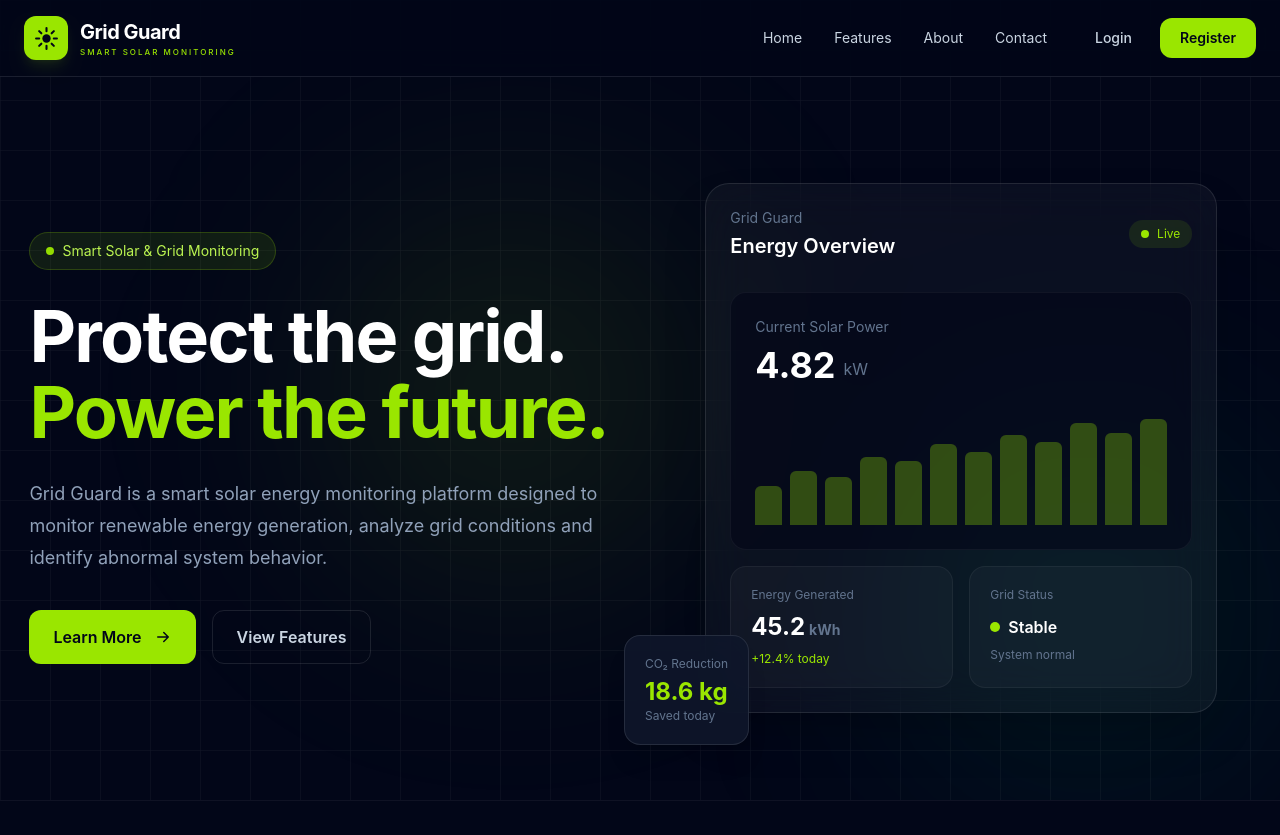
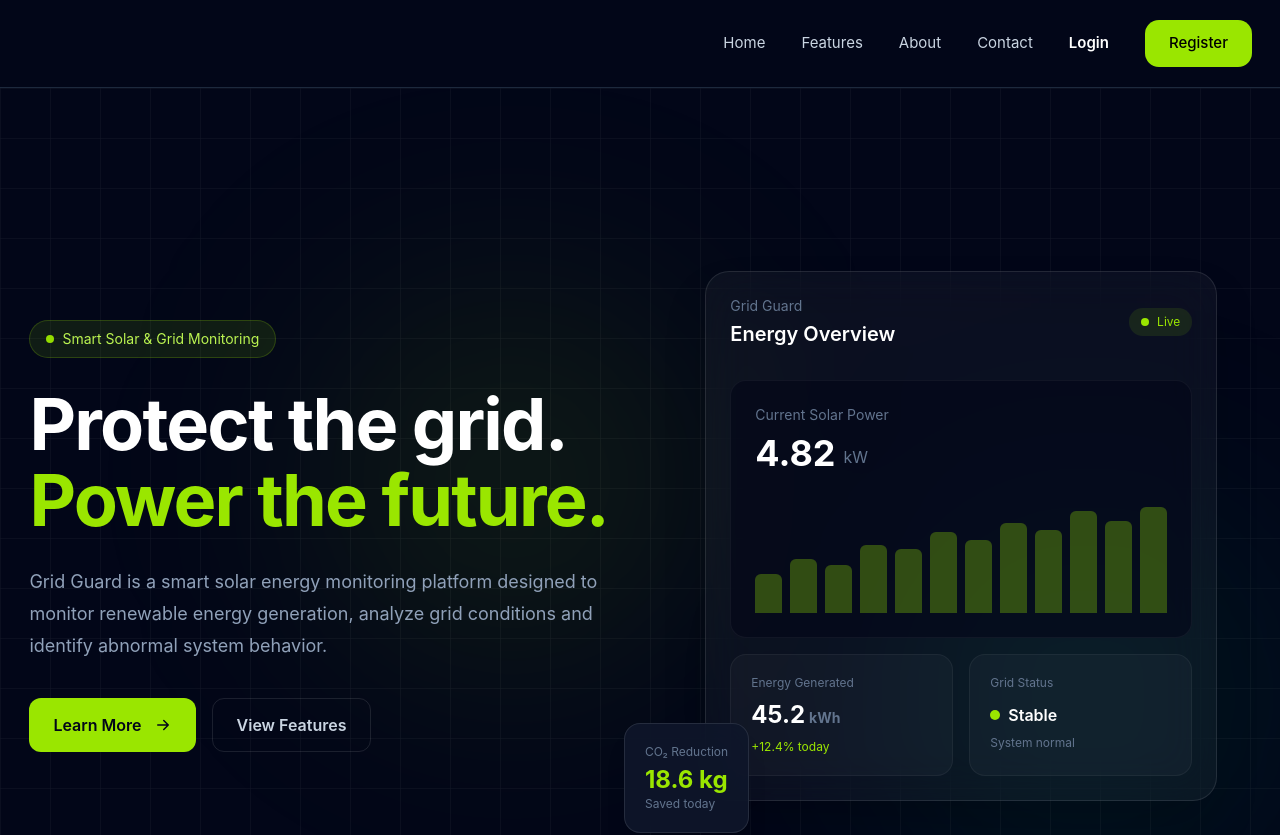
Before and after one commit to sriramkanuri-tech/Grid-guard-solar-monitoring, a React (Vite) app: page / in a window 1280 px wide. Shown: the top 835 px of the page. Built offline with nearby package versions, Linux system fonts and the light colour scheme.

Commit message:
changed navigation bar to include a logo and a title, and added a new page for the home route. Updated the main.tsx file to import the App component and index.css in the correct order.

```diff
--- a/src/App.tsx
+++ b/src/App.tsx
@@ -1,46 +1,57 @@
-import { Navigate, Route, Routes } from "react-router-dom";
-import type { ComponentType, ReactNode } from "react";
+import { Routes, Route } from "react-router-dom";
+
+import Navbar from "./components/Navbar";
 
 import HomePage from "./pages/HomePage";
 import LoginPage from "./pages/LoginPage";
 import RegisterPage from "./pages/RegisterPage";
 import DashboardPage from "./pages/Dashboard/DashboardPage";
 
-const LoginPageComponent = LoginPage as unknown as ComponentType;
-
-function ProtectedRoute({ children }: { children: ReactNode }) {
-  const loggedIn =
-    localStorage.getItem("gridguard_user") !== null;
-
-  if (!loggedIn) {
-    return <Navigate to="/login" replace />;
-  }
-
-  return <>{children}</>;
-}
-
-export default function App() {
+const App = () => {
   return (
     <Routes>
-      <Route path="/" element={<HomePage />} />
 
-      <Route path="/login" element={<LoginPageComponent />} />
-
-      <Route path="/register" element={<RegisterPage />} />
+      {/* PUBLIC PAGES */}
 
       <Route
-        path="/dashboard"
+        path="/"
         element={
-          <ProtectedRoute>
-            <DashboardPage />
-          </ProtectedRoute>
+          <>
+            <Navbar />
+            <HomePage />
+          </>
         }
       />
 
       <Route
-        path="*"
-        element={<Navigate to="/" replace />}
+        path="/login"
+        element={
+          <>
+            <Navbar />
+            <LoginPage />
+          </>
+        }
       />
+
+      <Route
+        path="/register"
+        element={
+          <>
+            <Navbar />
+            <RegisterPage />
+          </>
+        }
+      />
+
+      {/* DASHBOARD */}
+
+      <Route
+        path="/dashboard"
+        element={<DashboardPage />}
+      />
+
     </Routes>
   );
-}
+};
+
+export default App;
--- a/src/components/Navbar.tsx
+++ b/src/components/Navbar.tsx
@@ -1,262 +1,61 @@
-import { useState } from "react";
-import { Link, useNavigate } from "react-router-dom";
+import { Link } from "react-router-dom";
 
-export default function Navbar() {
-  const navigate = useNavigate();
-  const [mobileMenu, setMobileMenu] = useState(false);
+const Navbar = () => {
+  return (
+    <nav className="w-full h-[88px] bg-slate-950 border-b border-slate-800 flex items-center justify-end">
+      <div className="flex items-center gap-9 pr-7">
 
-  const isLoggedIn = localStorage.getItem("gridguard_user") !== null;
-
-  const handleLogout = () => {
-    localStorage.removeItem("gridguard_user");
-    setMobileMenu(false);
-    navigate("/");
-    window.location.reload();
-  };
-
-  return (
-    <nav className="fixed left-0 top-0 z-50 w-full border-b border-white/10 bg-slate-950/85 backdrop-blur-xl">
-
-      <div className="mx-auto flex max-w-7xl items-center justify-between px-6 py-4">
-
-        {/* LOGO */}
-        <Link to="/" className="flex items-center gap-3">
-
-          <div className="flex h-11 w-11 items-center justify-center rounded-xl bg-lime-400 shadow-lg shadow-lime-400/10">
-
-            <svg
-              width="25"
-              height="25"
-              viewBox="0 0 24 24"
-              fill="none"
-              className="text-slate-950"
+        {/* Home */}
+        <Link
+          to="/"
+          className="text-slate-300 text-[15px] hover:text-white transition-colors"
         >
-              <circle
-                cx="12"
-                cy="12"
-                r="4"
-                fill="currentColor"
-              />
-
-              <path
-                d="M12 2V5M12 19V22M4.93 4.93L7.05 7.05M16.95 16.95L19.07 19.07M2 12H5M19 12H22M4.93 19.07L7.05 16.95M16.95 7.05L19.07 4.93"
-                stroke="currentColor"
-                strokeWidth="2"
-                strokeLinecap="round"
-              />
-            </svg>
-
-          </div>
-
-          <div>
-            <h1 className="text-xl font-bold tracking-tight text-white">
-              Grid Guard
-            </h1>
-
-            <p className="text-[8px] font-medium tracking-[0.25em] text-lime-400">
-              SMART SOLAR MONITORING
-            </p>
-          </div>
-
+          Home
         </Link>
 
-        {/* DESKTOP NAVIGATION */}
-        <div className="hidden items-center gap-8 md:flex">
-
-          <a
-            href="#home"
-            className="text-sm text-slate-300 transition hover:text-lime-400"
-          >
-            Home
-          </a>
-
-          <a
-            href="#features"
-            className="text-sm text-slate-300 transition hover:text-lime-400"
+        {/* Features */}
+        <Link
+          to="/features"
+          className="text-slate-300 text-[15px] hover:text-white transition-colors"
         >
           Features
-          </a>
+        </Link>
 
-          <a
-            href="#about"
-            className="text-sm text-slate-300 transition hover:text-lime-400"
+        {/* About */}
+        <Link
+          to="/about"
+          className="text-slate-300 text-[15px] hover:text-white transition-colors"
         >
           About
-          </a>
+        </Link>
 
-          <a
-            href="#contact"
-            className="text-sm text-slate-300 transition hover:text-lime-400"
+        {/* Contact */}
+        <Link
+          to="/contact"
+          className="text-slate-300 text-[15px] hover:text-white transition-colors"
         >
           Contact
-          </a>
+        </Link>
 
-          {/* LOGGED OUT */}
-          {!isLoggedIn && (
-            <div className="flex items-center gap-3">
-
+        {/* Login */}
         <Link
           to="/login"
-                className="rounded-xl px-4 py-2 text-sm font-medium text-slate-300 transition hover:bg-white/5 hover:text-white"
+          className="text-white text-[15px] font-semibold hover:text-slate-300 transition-colors"
         >
           Login
         </Link>
 
+        {/* Register */}
         <Link
           to="/register"
-                className="rounded-xl bg-lime-400 px-5 py-2.5 text-sm font-semibold text-slate-950 transition hover:bg-lime-300"
+          className="bg-lime-400 hover:bg-lime-300 text-black text-[15px] font-medium px-6 py-3 rounded-[14px] transition-all duration-200"
         >
           Register
         </Link>
 
       </div>
-          )}
-
-          {/* LOGGED IN */}
-          {isLoggedIn && (
-            <button
-              onClick={handleLogout}
-              className="flex items-center gap-2 rounded-xl border border-white/10 px-5 py-2.5 text-sm font-medium text-slate-300 transition hover:border-red-400/30 hover:bg-red-400/10 hover:text-red-400"
-            >
-
-              <svg
-                width="17"
-                height="17"
-                viewBox="0 0 24 24"
-                fill="none"
-              >
-                <path
-                  d="M10 17L15 12L10 7"
-                  stroke="currentColor"
-                  strokeWidth="2"
-                  strokeLinecap="round"
-                  strokeLinejoin="round"
-                />
-
-                <path
-                  d="M15 12H3"
-                  stroke="currentColor"
-                  strokeWidth="2"
-                  strokeLinecap="round"
-                />
-
-                <path
-                  d="M21 19V5C21 3.9 20.1 3 19 3H13"
-                  stroke="currentColor"
-                  strokeWidth="2"
-                  strokeLinecap="round"
-                />
-              </svg>
-
-              Logout
-
-            </button>
-          )}
-
-        </div>
-
-        {/* MOBILE MENU BUTTON */}
-        <button
-          onClick={() => setMobileMenu(!mobileMenu)}
-          className="text-white md:hidden"
-        >
-
-          {mobileMenu ? (
-            <svg width="25" height="25" viewBox="0 0 24 24" fill="none">
-              <path
-                d="M6 6L18 18M18 6L6 18"
-                stroke="currentColor"
-                strokeWidth="2"
-                strokeLinecap="round"
-              />
-            </svg>
-          ) : (
-            <svg width="25" height="25" viewBox="0 0 24 24" fill="none">
-              <path
-                d="M4 6H20M4 12H20M4 18H20"
-                stroke="currentColor"
-                strokeWidth="2"
-                strokeLinecap="round"
-              />
-            </svg>
-          )}
-
-        </button>
-
-      </div>
-
-      {/* MOBILE NAVIGATION */}
-      {mobileMenu && (
-        <div className="border-t border-white/10 bg-slate-950 px-6 py-6 md:hidden">
-
-          <div className="flex flex-col gap-5">
-
-            <a
-              href="#home"
-              onClick={() => setMobileMenu(false)}
-              className="text-slate-300 hover:text-lime-400"
-            >
-              Home
-            </a>
-
-            <a
-              href="#features"
-              onClick={() => setMobileMenu(false)}
-              className="text-slate-300 hover:text-lime-400"
-            >
-              Features
-            </a>
-
-            <a
-              href="#about"
-              onClick={() => setMobileMenu(false)}
-              className="text-slate-300 hover:text-lime-400"
-            >
-              About
-            </a>
-
-            <a
-              href="#contact"
-              onClick={() => setMobileMenu(false)}
-              className="text-slate-300 hover:text-lime-400"
-            >
-              Contact
-            </a>
-
-            {!isLoggedIn && (
-              <>
-                <Link
-                  to="/login"
-                  onClick={() => setMobileMenu(false)}
-                  className="text-slate-300"
-                >
-                  Login
-                </Link>
-
-                <Link
-                  to="/register"
-                  onClick={() => setMobileMenu(false)}
-                  className="rounded-xl bg-lime-400 px-5 py-3 text-center font-semibold text-slate-950"
-                >
-                  Register
-                </Link>
-              </>
-            )}
-
-            {isLoggedIn && (
-              <button
-                onClick={handleLogout}
-                className="text-left font-medium text-red-400"
-              >
-                Logout
-              </button>
-            )}
-
-          </div>
-
-        </div>
-      )}
-
     </nav>
   );
-}
+};
+
+export default Navbar;
--- a/src/main.tsx
+++ b/src/main.tsx
@@ -2,8 +2,8 @@ import { StrictMode } from "react";
 import { createRoot } from "react-dom/client";
 import { BrowserRouter } from "react-router-dom";
 
+import App from "./App";
 import "./index.css";
-import App from "./App";
 
 createRoot(document.getElementById("root")!).render(
   <StrictMode>
--- a/src/pages/HomePage.tsx
+++ b/src/pages/HomePage.tsx
@@ -1,16 +1,21 @@
-import Navbar from "../components/Navbar";
+export default function HomePage() {
+  const isLoggedIn =
+    localStorage.getItem("gridguard_user") !== null;
 
-export default function HomePage() {
-  const isLoggedIn = localStorage.getItem("gridguard_user") !== null;
+  let user = { name: "" };
 
-  const user = JSON.parse(
-    localStorage.getItem("gridguard_user") || "{}"
-  );
+  try {
+    const storedUser = localStorage.getItem("gridguard_user");
+
+    if (storedUser) {
+      user = JSON.parse(storedUser);
+    }
+  } catch {
+    user = { name: "" };
+  }
 
   return (
     <div className="min-h-screen bg-slate-950 text-white">
-
-      <Navbar />
 
       {/* ===================================================== */}
       {/* HERO */}
@@ -20,7 +25,6 @@ export default function HomePage() {
         id="home"
         className="relative flex min-h-screen items-center overflow-hidden px-6 pt-24"
       >
-
         {/* GRID BACKGROUND */}
         <div
           className="absolute inset-0 opacity-[0.06]"
@@ -43,24 +47,17 @@ export default function HomePage() {
 
             {/* BADGE */}
             <div className="mb-7 inline-flex items-center gap-2 rounded-full border border-lime-400/20 bg-lime-400/10 px-4 py-2 text-sm text-lime-300">
-
               <span className="h-2 w-2 animate-pulse rounded-full bg-lime-400" />
-
               Smart Solar & Grid Monitoring
-
             </div>
 
             {/* TITLE */}
             <h1 className="text-5xl font-bold leading-[1.05] tracking-tight sm:text-6xl lg:text-7xl">
-
               Protect the grid.
-
               <br />
-
               <span className="text-lime-400">
                 Power the future.
               </span>
-
             </h1>
 
             {/* DESCRIPTION */}
@@ -165,11 +162,8 @@ export default function HomePage() {
                 </div>
 
                 <div className="flex items-center gap-2 rounded-full bg-lime-400/10 px-3 py-1.5 text-xs text-lime-400">
-
                   <span className="h-2 w-2 animate-pulse rounded-full bg-lime-400" />
-
                   Live
-
                 </div>
 
               </div>
@@ -196,19 +190,32 @@ export default function HomePage() {
                 {/* GRAPH */}
                 <div className="mt-7 flex h-28 items-end gap-2">
 
-                  {[35, 48, 43, 61, 57, 72, 65, 80, 74, 91, 82, 95].map(
-                    (height, index) => (
+                  {[
+                    35,
+                    48,
+                    43,
+                    61,
+                    57,
+                    72,
+                    65,
+                    80,
+                    74,
+                    91,
+                    82,
+                    95,
+                  ].map((height, index) => (
                     <div
                       key={index}
                       className="flex h-full flex-1 items-end"
                     >
                       <div
-                          style={{ height: `${height}%` }}
+                        style={{
+                          height: `${height}%`,
+                        }}
                         className="w-full rounded-t-md bg-lime-400/30 transition hover:bg-lime-400"
                       />
                     </div>
-                    )
-                  )}
+                  ))}
 
                 </div>
 
@@ -243,13 +250,11 @@ export default function HomePage() {
                   </p>
 
                   <div className="mt-3 flex items-center gap-2">
-
                     <span className="h-2.5 w-2.5 rounded-full bg-lime-400" />
 
                     <span className="font-semibold">
                       Stable
                     </span>
-
                   </div>
 
                   <p className="mt-2 text-xs text-slate-500">
@@ -282,7 +287,6 @@ export default function HomePage() {
           </div>
 
         </div>
-
       </section>
 
       {/* ===================================================== */}
@@ -576,6 +580,7 @@ export default function HomePage() {
                   fill="none"
                   className="text-slate-950"
                 >
+
                   <circle
                     cx="12"
                     cy="12"
@@ -589,6 +594,7 @@ export default function HomePage() {
                     strokeWidth="2"
                     strokeLinecap="round"
                   />
+
                 </svg>
 
               </div>
```
Lines whose indentation alone changed are shown as unchanged.
